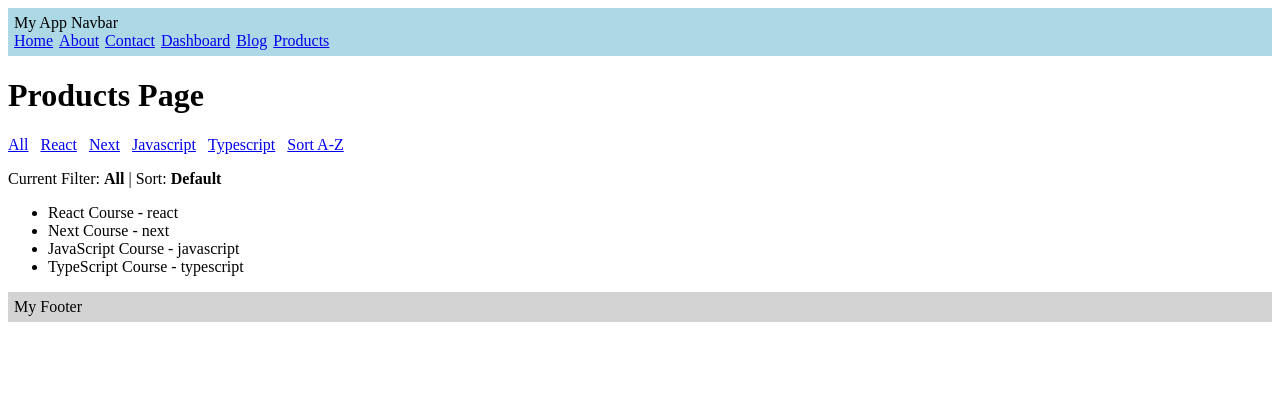
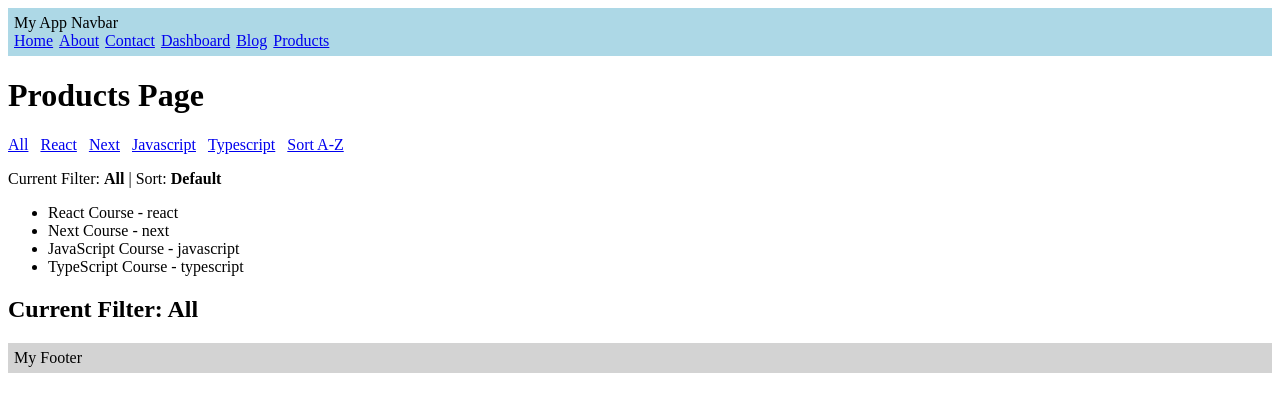
Before and after one commit to shubhamsinha21/nextapp, a Next.js app: page /products in a window 1280 px wide. Shown: the top 412 px of the page. Built offline with nearby package versions, Linux system fonts and the light colour scheme.

Commit message:
used useSearchParams

```diff
--- /dev/null
+++ b/app/products/CurrentFilter.jsx
@@ -0,0 +1,15 @@
+"use client"
+
+import {useSearchParams} from "next/navigation"
+
+export default function CurrentFilter() {
+    const searchParams = useSearchParams();
+    const category = searchParams.get("category");
+    console.log(searchParams)
+
+    return (
+        <div>
+            <h2>Current Filter: {category || "All"} </h2>
+        </div>
+    )
+}
--- a/app/products/page.tsx
+++ b/app/products/page.tsx
@@ -1,5 +1,6 @@
 import Link from "next/link";
 import { Suspense } from "react";
+import CurrentFilter from "./CurrentFilter.jsx"
 
 interface ProductsPageProps {
   // searchParams comes in async category and will be handled like a promise
@@ -73,6 +74,8 @@ async function ProductList({ searchParams }: ProductsPageProps) {
         <ProductList searchParams={searchParams}/>
       </Suspense>
 
+      <CurrentFilter/>
+
     </div>
   );
 }
```
